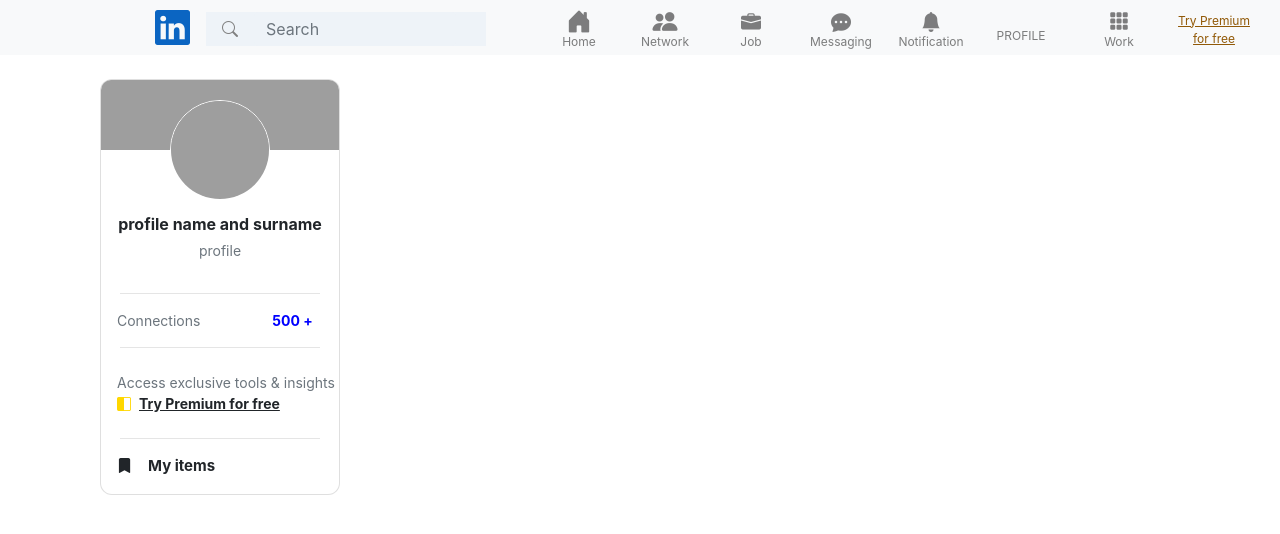
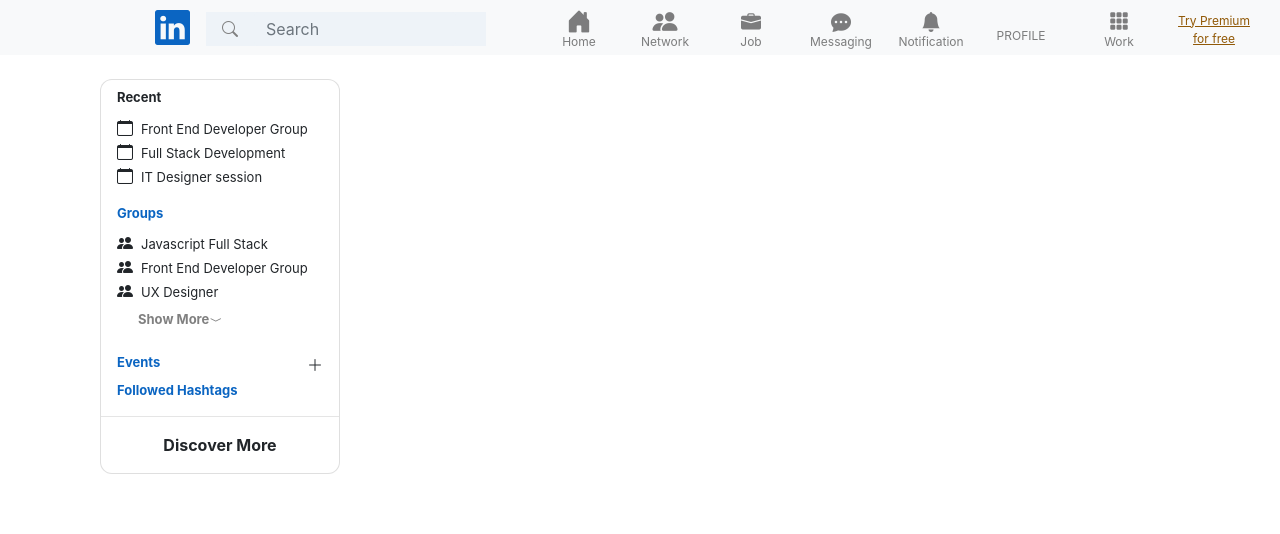
Before and after one commit to Pasha127/linked-in-week-3, a React (Create React App) app: page / in a window 1280 px wide. Shown: the top 534 px of the page. Built offline with nearby package versions, Linux system fonts and the light colour scheme; grey boxes are pictures that could not be loaded.

Commit message:
leftdownsidebar

```diff
--- a/src/App.js
+++ b/src/App.js
@@ -4,7 +4,8 @@
 import './App.css';
 
 import { Col, Container, Row } from 'react-bootstrap';
-import LeftSideBar from './components/LeftSideBar';
+
+import LeftDownSideBar from './components/LeftDownSideBar';
 
 function App() {
   return (
@@ -13,8 +14,7 @@
     <Container>
       <Row>
       <Col>
-
-       <LeftSideBar/>
+      <LeftDownSideBar/>
        </Col>
       </Row>
     </Container>
--- /dev/null
+++ b/src/components/LeftDownSideBar.jsx
@@ -0,0 +1,91 @@
+
+import { Container, Col, Row, Button, Card} from "react-bootstrap";
+
+const LeftDownSideBar = () => {
+  return (
+    <div>
+    <Container>
+     <Card className="mt-4"style={{ width: '15rem', borderRadius: "12px" }}>
+        <Col className="px-0">
+          <Row className="flex-column mt-2 mx-3">
+            <div className="fontSizeRecent text-left font-weight-bolder mb-2" style={{ fontSize: "13px" }}>
+              Recent
+            </div>
+            <div className="recent-divone">
+              <div className="fontSizeTagSection d-flex align-items-baseline recentTags">
+              <i class="bi bi-calendar"></i>
+                <div className="ml-2" style={{ fontSize: "13px" }}>
+                   Front End Developer Group
+                </div>
+              </div>
+              <div className="fontSizeTagSection d-flex align-items-baseline recentTags">
+              <i class="bi bi-calendar"></i>
+                <div className="ml-2" style={{ fontSize: "13px" }}>
+                  Full Stack Development
+                </div>
+              </div>
+              <div className="fontSizeTagSection d-flex align-items-baseline recentTags">
+              <i class="bi bi-calendar"></i>
+                <div className="ml-2"style={{ fontSize: "13px" }}>
+                  IT Designer session
+                  </div>
+              </div>
+            </div>
+          </Row>
+
+          <Row className="flex-column my-3 mx-3">
+            <div className="groups-div">
+              <div className="font-weight-bolder text-left mb-2" style={{ fontSize: "13px", color: "#0b65c2" }}>
+                    Groups
+              </div>
+              <div className="">
+                <div className="fontSizeTagSection d-flex align-items-baseline recentTags">
+                  <i className="bi bi-people-fill"></i>
+                  <div className="ml-2"style={{ fontSize: "13px" }}>
+                    Javascript Full Stack
+                  </div>
+                </div>
+                <div className="fontSizeTagSection d-flex align-items-baseline">
+                  <i className="bi bi-people-fill"></i>
+                  <div className="ml-2"style={{ fontSize: "13px" }}>
+                    Front End Developer Group
+                  </div>
+                </div>
+                <div className="fontSizeTagSection d-flex align-items-baseline">
+                  <i className="bi bi-people-fill"></i>
+                  <div className="ml-2"style={{ fontSize: "13px" }}>
+                    UX Designer
+                  </div>
+                </div>
+                <Button variant="link" className="d-block ml-3 pl-1 font-weight-bolder" style={{fontSize: "13px", color: "gray"}}>
+                  Show More
+                  <i style={{ fontSize: "13px" }}
+                    className="bi bi-chevron-compact-down"></i>
+                </Button>
+              </div>
+            </div>
+          </Row>
+
+          <Row className="justify-content-between my-1 mx-3 font-weight-bolder">
+            <div style={{color: "#0b65c2", fontSize: "13px" }}>Events</div>
+            <div>
+              <i className="bi bi-plus-lg" id="plusEventsSign"></i>
+            </div>
+          </Row>
+
+          <Row className="fontSizeGroups mx-3 font-weight-bolder">
+            <div style={{color: "#0b65c2", fontSize: "13px" }}>Followed Hashtags</div>
+          </Row>
+
+          <hr className="w-100 mx-0"/>
+          <Row className="mt-2 mb-3">
+            <div className="m-auto font-weight-bolder">Discover More</div>
+          </Row>
+        </Col>
+        </Card>
+      </Container>
+    </div>
+  );
+};
+
+export default LeftDownSideBar;
```
